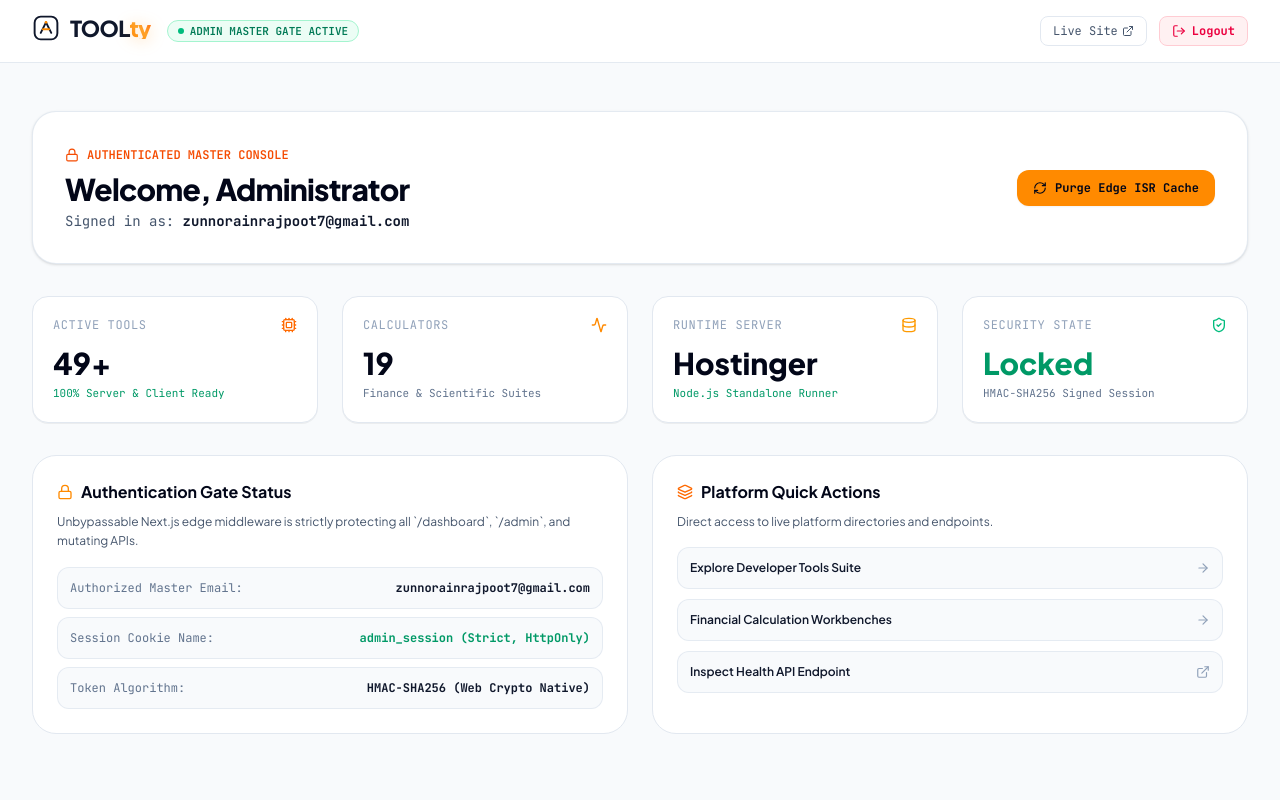
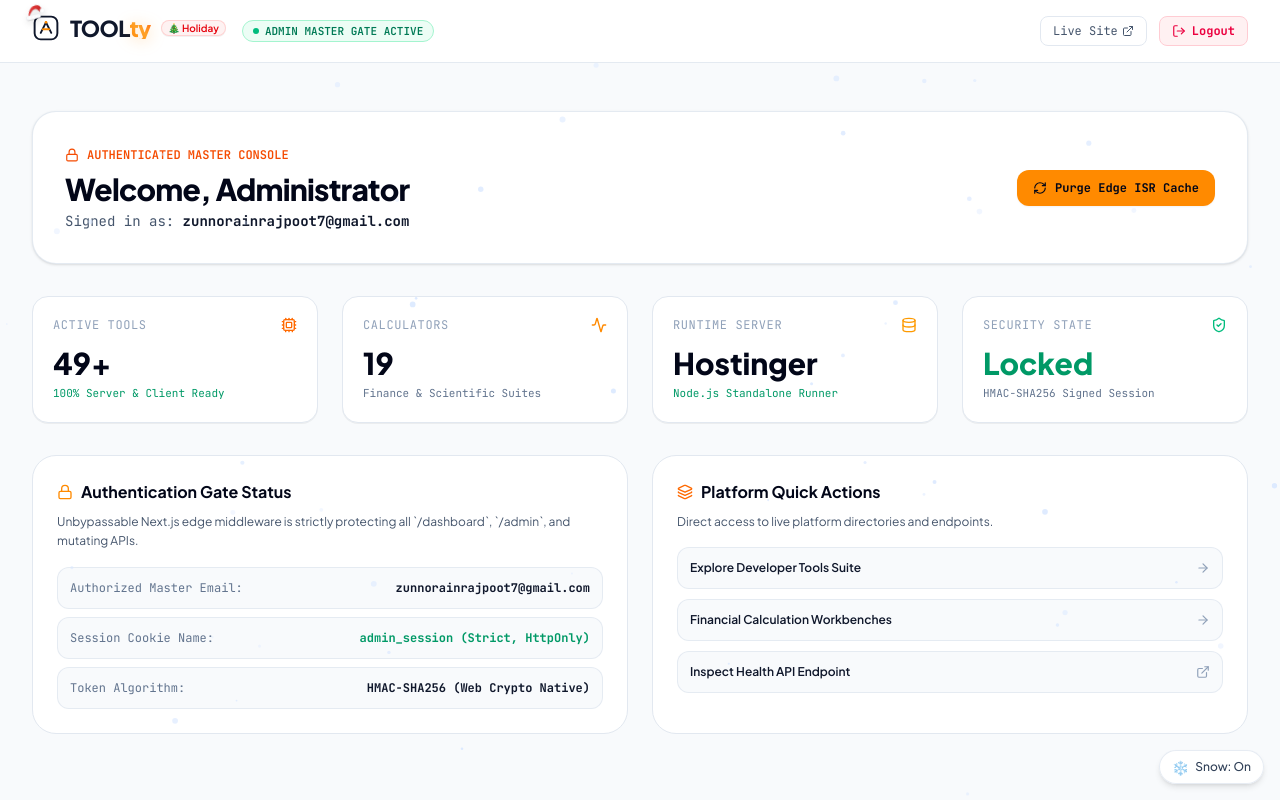
Before and after one commit to Mehroz101/zunniapp, a Next.js app: page /dashboard in a window 1280 px wide. Built offline with nearby package versions, Linux system fonts and the light colour scheme; no server answers.

Commit message:
feat: add Christmas festive theme with Santa hats, holiday badges, and snowfall effect

```diff
--- a/src/app/layout.tsx
+++ b/src/app/layout.tsx
@@ -2,6 +2,7 @@ import type { Metadata, Viewport } from 'next';
 import { Plus_Jakarta_Sans, JetBrains_Mono } from 'next/font/google';
 import './globals.css';
 import { ThemeProvider } from '@/components/theme/ThemeProvider';
+import { SnowEffect } from '@/components/effects/SnowEffect';
 
 // ── Fonts Configuration ────────────────────────
 const sansFont = Plus_Jakarta_Sans({
@@ -136,6 +137,7 @@ export default function RootLayout({
       suppressHydrationWarning
     >
       <body className="min-h-screen max-w-full overflow-x-hidden bg-white dark:bg-[#05070c] text-slate-900 dark:text-slate-100 font-sans antialiased text-rendering-optimizeLegibility selection:bg-[#FF8A00]/30 selection:text-slate-950 transition-colors duration-200">
+        <SnowEffect />
         <ThemeProvider attribute="class" defaultTheme="light" enableSystem={false}>
           {children}
         </ThemeProvider>
--- a/src/components/brand/BrandLogo.tsx
+++ b/src/components/brand/BrandLogo.tsx
@@ -1,4 +1,6 @@
 'use client';
+
+import { SantaHat } from '@/components/effects/SantaHat';
 
 interface BrandLogoProps {
   className?: string;
@@ -11,6 +13,10 @@ export function BrandLogo({ className = '', markOnly = false, size = 26 }: Brand
     <div className={`inline-flex items-center gap-2.5 select-none group cursor-pointer ${className}`}>
       {/* Precision Geometric Vector Mark (Scales 16px to 256px) */}
       <div className="relative flex items-center justify-center shrink-0">
+        {/* Playful Santa Hat perched on top of the brand icon */}
+        <span className="pointer-events-none absolute -left-2.5 -top-3.5 z-20 -rotate-12 transition-transform duration-300 group-hover:scale-110 group-hover:-rotate-6">
+          <SantaHat className="h-6 w-6 drop-shadow-md" />
+        </span>
         <svg
           width={size}
           height={size}
@@ -59,6 +65,9 @@ export function BrandLogo({ className = '', markOnly = false, size = 26 }: Brand
               ty
             </span>
           </span>
+          <span className="ml-1.5 inline-block text-[10px] font-semibold text-red-600 dark:text-red-400 bg-red-50 dark:bg-red-950/40 border border-red-200/80 dark:border-red-900/40 px-1.5 py-0.5 rounded-full leading-none shadow-2xs">
+            🎄 Holiday
+          </span>
         </div>
       )}
     </div>
--- /dev/null
+++ b/src/components/effects/SantaHat.tsx
@@ -0,0 +1,52 @@
+export function SantaHat({ className = "h-7 w-7" }: { className?: string }) {
+  return (
+    <svg
+      viewBox="0 0 100 90"
+      className={className}
+      fill="none"
+      xmlns="http://www.w3.org/2000/svg"
+      aria-hidden="true"
+    >
+      <defs>
+        <linearGradient id="santaRed" x1="20" y1="20" x2="80" y2="70" gradientUnits="userSpaceOnUse">
+          <stop stopColor="#ef4444" />
+          <stop offset="1" stopColor="#b91c1c" />
+        </linearGradient>
+        <filter id="softShadow" x="-20%" y="-20%" width="140%" height="140%">
+          <feDropShadow dx="0" dy="2" stdDeviation="2" floodOpacity="0.25" />
+        </filter>
+      </defs>
+
+      {/* Red Cap Cone curving to the right */}
+      <path
+        d="M24 64 C28 32 46 16 68 20 C78 22 86 34 82 46 C78 52 70 48 68 40 C52 24 38 42 24 64 Z"
+        fill="url(#santaRed)"
+        filter="url(#softShadow)"
+      />
+
+      {/* Fluffy Pom-Pom Ball */}
+      <circle cx="84" cy="46" r="9" fill="#ffffff" stroke="#e2e8f0" strokeWidth="1.5" />
+      <circle cx="82" cy="44" r="3" fill="#f8fafc" opacity="0.8" />
+
+      {/* Fluffy White Brim / Band */}
+      <rect
+        x="14"
+        y="58"
+        width="60"
+        height="15"
+        rx="7.5"
+        fill="#ffffff"
+        stroke="#e2e8f0"
+        strokeWidth="1.5"
+        filter="url(#softShadow)"
+      />
+      {/* Texture bumps on brim */}
+      <circle cx="22" cy="65.5" r="4" fill="#f1f5f9" opacity="0.6" />
+      <circle cx="36" cy="65.5" r="4.5" fill="#f1f5f9" opacity="0.6" />
+      <circle cx="50" cy="65.5" r="4" fill="#f1f5f9" opacity="0.6" />
+      <circle cx="64" cy="65.5" r="4.5" fill="#f1f5f9" opacity="0.6" />
+    </svg>
+  );
+}
+
+export default SantaHat;
--- /dev/null
+++ b/src/components/effects/SnowEffect.tsx
@@ -0,0 +1,123 @@
+'use client';
+
+import { useEffect, useRef, useState } from 'react';
+
+interface Snowflake {
+  x: number;
+  y: number;
+  radius: number;
+  speedY: number;
+  speedX: number;
+  opacity: number;
+  wobble: number;
+  wobbleSpeed: number;
+}
+
+export function SnowEffect() {
+  const canvasRef = useRef<HTMLCanvasElement | null>(null);
+  const [enabled, setEnabled] = useState(true);
+
+  useEffect(() => {
+    if (!enabled) return;
+    const canvas = canvasRef.current;
+    if (!canvas) return;
+
+    const ctx = canvas.getContext('2d');
+    if (!ctx) return;
+
+    let animationFrameId: number;
+    let width = (canvas.width = window.innerWidth);
+    let height = (canvas.height = window.innerHeight);
+
+    const handleResize = () => {
+      if (!canvas) return;
+      width = canvas.width = window.innerWidth;
+      height = canvas.height = window.innerHeight;
+    };
+
+    window.addEventListener('resize', handleResize);
+
+    // Create 55 gentle flakes
+    const flakeCount = Math.min(Math.floor(width / 24), 65);
+    const flakes: Snowflake[] = Array.from({ length: flakeCount }, () => ({
+      x: Math.random() * width,
+      y: Math.random() * height,
+      radius: Math.random() * 2.2 + 0.8,
+      speedY: Math.random() * 0.9 + 0.4,
+      speedX: Math.random() * 0.4 - 0.2,
+      opacity: Math.random() * 0.55 + 0.3,
+      wobble: Math.random() * Math.PI * 2,
+      wobbleSpeed: Math.random() * 0.02 + 0.01,
+    }));
+
+    let isVisible = true;
+    const handleVisibility = () => {
+      isVisible = !document.hidden;
+    };
+    document.addEventListener('visibilitychange', handleVisibility);
+
+    const render = () => {
+      if (!isVisible) {
+        animationFrameId = requestAnimationFrame(render);
+        return;
+      }
+
+      ctx.clearRect(0, 0, width, height);
+
+      for (let i = 0; i < flakes.length; i++) {
+        const flake = flakes[i];
+        flake.wobble += flake.wobbleSpeed;
+        flake.y += flake.speedY;
+        flake.x += Math.sin(flake.wobble) * 0.5 + flake.speedX;
+
+        // Reset if off bottom or sides
+        if (flake.y > height) {
+          flake.y = -5;
+          flake.x = Math.random() * width;
+        }
+        if (flake.x > width + 5) flake.x = -5;
+        if (flake.x < -5) flake.x = width + 5;
+
+        // Draw soft glowing snowflake
+        ctx.beginPath();
+        ctx.arc(flake.x, flake.y, flake.radius, 0, Math.PI * 2);
+        ctx.fillStyle = `rgba(215, 230, 255, ${flake.opacity})`;
+        ctx.shadowBlur = 4;
+        ctx.shadowColor = 'rgba(255, 255, 255, 0.8)';
+        ctx.fill();
+      }
+
+      animationFrameId = requestAnimationFrame(render);
+    };
+
+    render();
+
+    return () => {
+      cancelAnimationFrame(animationFrameId);
+      window.removeEventListener('resize', handleResize);
+      document.removeEventListener('visibilitychange', handleVisibility);
+    };
+  }, [enabled]);
+
+  return (
+    <>
+      <canvas
+        ref={canvasRef}
+        aria-hidden="true"
+        className="pointer-events-none fixed inset-0 z-40 select-none"
+      />
+      {/* Subtle festive snow toggle button in bottom right */}
+      <button
+        type="button"
+        onClick={() => setEnabled((prev) => !prev)}
+        className="fixed bottom-4 right-4 z-50 flex items-center gap-1.5 rounded-full border border-slate-200/80 bg-white/90 px-3 py-1.5 text-xs font-medium text-slate-700 shadow-md backdrop-blur-md transition-all hover:scale-105 hover:bg-white active:scale-95 dark:border-slate-800 dark:bg-slate-900/90 dark:text-slate-200 cursor-pointer"
+        title={enabled ? 'Turn off snowfall effect' : 'Turn on snowfall effect'}
+      >
+        <span className="text-sm">{enabled ? '❄️' : '⛄'}</span>
+        <span className="hidden sm:inline">{enabled ? 'Snow: On' : 'Snow: Off'}</span>
+      </button>
+    </>
+  );
+}
+
+export default SnowEffect;
--- a/src/components/home/Hero.tsx
+++ b/src/components/home/Hero.tsx
@@ -9,6 +9,7 @@ import {
 } from 'lucide-react';
 import { HeroSearchConsole } from './HeroSearchConsole';
 import { AmbientHeroBackground } from './AmbientHeroBackground';
+import { SantaHat } from '@/components/effects/SantaHat';
 import type { LivePlatformStats } from '@/lib/data';
 
 interface HeroProps {
@@ -33,11 +34,11 @@ export function Hero({ stats: _stats }: HeroProps) {
 
       {/* 🚀 2. CENTERED ENTERPRISE HERO CONTENT (Locked geometry with 0.000 CLS) 🚀 */}
       <div className="relative z-10 mx-auto max-w-5xl w-full px-4 sm:px-8 lg:px-12 text-center flex flex-col items-center">
-        {/* Top Modern Kicker Badge with explicit mobile min-height to prevent shift */}
-        <div className="mb-4 sm:mb-7 inline-flex items-center gap-2 rounded-full border border-slate-200 dark:border-slate-800 bg-white/95 dark:bg-slate-900/95 px-3.5 sm:px-4 py-1.5 text-xs font-semibold text-slate-800 dark:text-slate-200 shadow-xs transition-all hover:border-slate-300 dark:hover:border-slate-700 min-h-[32px] max-w-[94vw] sm:max-w-none">
-          <span className="flex h-2 w-2 rounded-full bg-[#FF8A00] shadow-[0_0_8px_#FF8A00] shrink-0" />
+        {/* Top Modern Kicker Festive Badge */}
+        <div className="mb-4 sm:mb-7 inline-flex items-center gap-2 rounded-full border border-red-200 dark:border-red-900/50 bg-red-50/90 dark:bg-red-950/40 px-3.5 sm:px-4 py-1.5 text-xs font-semibold text-red-700 dark:text-red-300 shadow-xs backdrop-blur-xs min-h-[32px] max-w-[94vw] sm:max-w-none">
+          <span className="flex h-2 w-2 rounded-full bg-red-500 animate-pulse shrink-0" />
           <span className="tracking-wide text-[11px] sm:text-xs truncate sm:whitespace-normal">
-            🔥 TOOLty — The Ultimate Directory for Modern Developers &amp; Builders
+            🎅 Christmas &amp; Holiday Edition — Free Developer Tools &amp; Utilities ❄️
           </span>
         </div>
 
@@ -45,8 +46,14 @@ export function Hero({ stats: _stats }: HeroProps) {
         <div className="w-full max-w-4xl text-center min-h-[116px] sm:min-h-[120px] lg:min-h-[144px]">
           <h1 className="text-[28px] xs:text-[30px] sm:text-5xl lg:text-6xl font-extrabold tracking-[-0.03em] leading-[1.2] sm:leading-[1.12] text-slate-950 dark:text-white">
             Best Way to Find the Right{' '}
-            <span className="block sm:inline bg-gradient-to-r from-amber-500 via-orange-500 to-[#FF8A00] bg-clip-text text-transparent">
-              AI Tools &amp; Utilities
+            <span className="relative inline-block">
+              {/* Santa Hat perched on the headline */}
+              <span className="pointer-events-none absolute -left-3.5 -top-5 sm:-top-7 sm:-left-4 z-20 -rotate-12 transition-transform hover:scale-110">
+                <SantaHat className="h-8 w-8 sm:h-11 sm:w-11 drop-shadow-md" />
+              </span>
+              <span className="bg-gradient-to-r from-amber-500 via-orange-500 to-[#FF8A00] bg-clip-text text-transparent">
+                AI Tools &amp; Utilities
+              </span>
             </span>
           </h1>
         </div>
```
